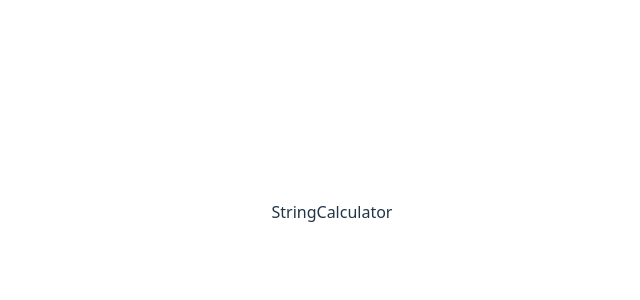
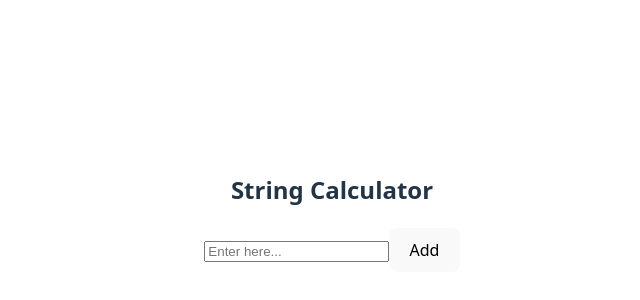
Before and after one commit to Anuja0109/Incubyte-Test, a React (Vite) app: page / in a window 1280 px wide. Shown: the part 188-488 px from the top of the page, without its empty margins (308-948 px from the left). Built offline with nearby package versions, Linux system fonts and the light colour scheme.

Commit message:
Test case & code for Add button click

```diff
--- a/src/components/StringCalculator/index.tsx
+++ b/src/components/StringCalculator/index.tsx
@@ -1,7 +1,33 @@
-import React from "react";
+import React, { useState } from "react";
+import addNumbersOnly from "../../utils/addNumbersOnly";
 
 const StringCalculator: React.FC = () => {
-  return <div>StringCalculator</div>;
+  const [input, setInput] = useState("");
+
+  const handleClick = (e: React.MouseEvent<HTMLButtonElement>) => {
+    console.log({ e });
+    addNumbersOnly(input);
+    e.preventDefault();
+  };
+  return (
+    <div className="sc-container">
+      <h2 className="heading">String Calculator</h2>
+      <div className="calculator-sec">
+        <div>
+          <input
+            type="text"
+            name="stringCal"
+            value={input}
+            placeholder="Enter here..."
+            onChange={(e) => setInput(e.target.value)}
+          />
+          <button type="button" data-testid="add-button" onClick={handleClick}>
+            Add
+          </button>
+        </div>
+      </div>
+    </div>
+  );
 };
 
 export default StringCalculator;
--- /dev/null
+++ b/src/utils/addNumbersOnly.ts
@@ -0,0 +1,15 @@
+export default function addNumbersOnly(numString: string): number {
+  if (numString === "") {
+    return 0;
+  }
+  const numbers: number[] = [];
+  numString?.split(",").forEach((num) => {
+    numbers.push(parseInt(num));
+  });
+
+  const sum = numbers?.reduce((acc, num) => {
+    return (acc += num);
+  }, 0);
+  console.log({ sum });
+  return sum;
+}
```
Also changed, not shown: 1 other file (tests, documents, lock files or other folders).
